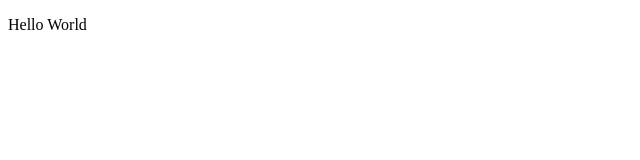
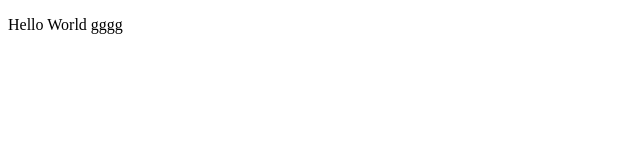
Before and after one commit to freaddyg/project, a plain HTML site: page index.html in a window 1280 px wide. Shown: the full height of the page, 0-640 px from the left. Drawn offline with Linux system fonts and the light colour scheme.

Commit message:
add a parrr

```diff
--- a/index.html
+++ b/index.html
@@ -5,6 +5,6 @@
     <title>Document</title>
 </head>
 <body>
-    <p>Hello World</p>
+    <p>Hello World gggg</p>
 </body>
 </html>
```
